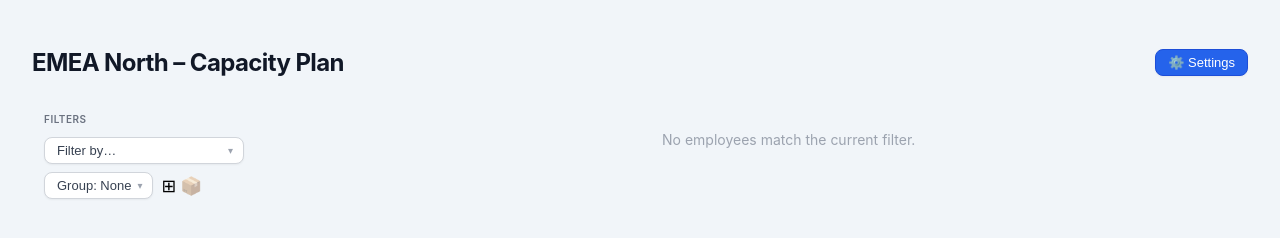
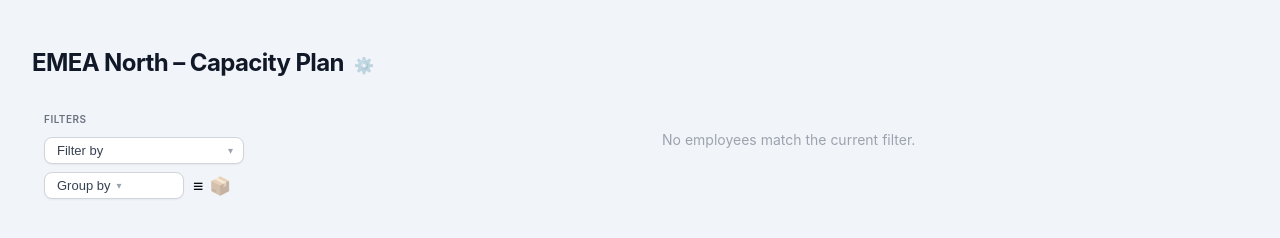
Before and after one commit to dfhromatka/capacity-plan, a website built with Vite: page src/index.html in a window 1280 px wide. Shown: the top 238 px of the page. Built offline with nearby package versions, Linux system fonts and the light colour scheme.

Commit message:
filter redesign, UI polish: hierarchical filters (#1360), settings gear inline with plan name, flag emoji polyfill, ∑/≡ toggle icons, fixed-width filter fields, Group by label improvements

```diff
--- a/package.json
+++ b/package.json
@@ -11,7 +11,8 @@
   },
   "dependencies": {
     "alpinejs": "^3.14.8",
-    "chart.js": "^4.4.0"
+    "chart.js": "^4.4.0",
+    "country-flag-emoji-polyfill": "^0.1.8"
   },
   "devDependencies": {
     "vite": "^5.4.0"
--- a/src/css/design-tokens.css
+++ b/src/css/design-tokens.css
@@ -8,6 +8,14 @@
    Last Updated: March 26, 2026
    Version: 1.3.1
    ═══════════════════════════════════════════════════════════════ */
+
+/* Flag emoji polyfill — Twemoji flags font scoped to regional indicator code points.
+   Windows system fonts (Segoe UI Emoji) don't include flag glyphs; this fills the gap. */
+@font-face {
+  font-family: 'Twemoji Country Flags';
+  src: url('../../node_modules/country-flag-emoji-polyfill/dist/TwemojiCountryFlags.woff2') format('woff2');
+  unicode-range: U+1F1E0-1F1FF, U+1F3F4, U+E0067, U+E006F, U+E0073, U+E0063, U+E0074, U+E007F;
+}
 
 :root {
   /* ─────────────────────────────────────────────────────────────
@@ -93,7 +101,7 @@
      ───────────────────────────────────────────────────────────── */
 
   /* Font Family */
-  --font-base: -apple-system, BlinkMacSystemFont, 'Segoe UI', Roboto, sans-serif;
+  --font-base: 'Twemoji Country Flags', -apple-system, BlinkMacSystemFont, 'Segoe UI', Roboto, sans-serif;
 
   /* Font Sizes (consistent scale) */
   --text-xs: 9px;                     /* Smallest - month card details */
--- a/src/css/styles.css
+++ b/src/css/styles.css
@@ -743,18 +743,6 @@ input[type="month"]::-webkit-datetime-edit-year-field {
   padding-right: 10px; /* slightly tighter — chevron provides visual right-side weight */
 }
 
-/* CTA variant — Settings button (filled blue) */
-.ctrl-btn--cta {
-  background: var(--color-primary);
-  color: var(--color-white);
-  border-color: var(--color-primary-hover);
-}
-
-.ctrl-btn--cta:hover {
-  background: var(--color-primary-hover);
-  color: var(--color-white);
-}
-
 /* Active (filtered) state — applied via Alpine :class binding */
 .filter-btn--active {
   border-color: var(--color-primary-light);
@@ -1109,14 +1097,20 @@ input[type="month"]::-webkit-datetime-edit-year-field {
   }
 }
 
-/* Title row — plan name on left, Settings button on right */
+/* Title row */
 .page-header {
   display: flex;
   flex-wrap: wrap;
   align-items: center;
-  justify-content: space-between;
   gap: var(--space-3);
   margin-bottom: var(--space-2);
+}
+
+/* Plan name + gear grouped together; title can grow freely */
+.page-title-group {
+  display: flex;
+  align-items: baseline;
+  gap: var(--space-2);
 }
 
 /* Plan name heading */
@@ -1127,10 +1121,30 @@ input[type="month"]::-webkit-datetime-edit-year-field {
   letter-spacing: -0.025em;          /* Tailwind tracking-tight */
 }
 
-.page-header__actions {
-  display: flex;
-  align-items: center;
-  gap: var(--space-1);
+/* Borderless gear icon — sits inline with plan name */
+.settings-gear-btn {
+  background: none;
+  border: none;
+  padding: 2px;
+  cursor: pointer;
+  font-size: 1rem;
+  line-height: 1;
+  opacity: 0.45;
+  border-radius: var(--radius-sm);
+  transition: opacity var(--duration-fast), filter var(--duration-fast);
+}
+.settings-gear-btn:hover {
+  opacity: 1;
+  filter: drop-shadow(0 1px 3px rgba(0,0,0,0.25));
+}
+.settings-gear-btn:focus-visible {
+  outline: 2px solid var(--color-primary);
+  outline-offset: 2px;
+  opacity: 1;
+}
+.settings-gear-btn:active {
+  filter: none;
+  opacity: 0.7;
 }
 
 
@@ -1212,6 +1226,13 @@ input[type="month"]::-webkit-datetime-edit-year-field {
   flex: 0 0 auto;
 }
 
+.sidebar-filters__row--compact .filter-dropdown {
+  width: 140px;
+}
+
+.sidebar-filters__row--compact .filter-dropdown .filter-btn {
+  width: 100%;
+}
 .sidebar-filters__group--icons {
   flex: 0 0 auto;
   display: flex;
@@ -1224,12 +1245,15 @@ input[type="month"]::-webkit-datetime-edit-year-field {
   font-size: 1.1rem;
   cursor: pointer;
   opacity: 0.45;
-  transition: opacity var(--duration-fast);
+  transition: opacity var(--duration-fast), filter var(--duration-fast);
   line-height: 1;
   user-select: none;
-}
-.filter-icon:hover { opacity: 0.75; }
+  border-radius: var(--radius-sm);
+  padding: 1px;
+}
+.filter-icon:hover { opacity: 1; filter: drop-shadow(0 1px 3px rgba(0,0,0,0.25)); }
 .filter-icon--active { opacity: 1; }
+.filter-icon--lg { font-size: 0.8rem; }
 
 /* ── FILTER ROWS (hierarchical field/condition pairs) ─────── */
 
--- a/src/index.html
+++ b/src/index.html
@@ -13,14 +13,11 @@
 <div id="app-top">
 
   <div class="page-header">
-    <h1 class="page-title"
-        x-text="$store.plan.planSettings.planName || 'Capacity Plan'">Capacity Plan</h1>
-
-    <div class="page-header__actions">
-      <!-- Settings -->
-      <button @click="window.location.href='settings.html'" class="ctrl-btn ctrl-btn--cta">
-        ⚙️ Settings
-      </button>
+    <div class="page-title-group">
+      <h1 class="page-title"
+          x-text="$store.plan.planSettings.planName || 'Capacity Plan'">Capacity Plan</h1>
+      <button @click="window.location.href='settings.html'" class="settings-gear-btn"
+        aria-label="Settings" title="Settings">⚙️</button>
     </div>
   </div>
 
@@ -197,13 +194,13 @@
     <div class="sidebar-filters__group--icons">
       <span @click="$store.plan.toggleCollapseAll()"
         :title="$store.plan.collapseAllEntries ? 'Show detail rows' : 'Show summary'"
-        :class="{'filter-icon--active': $store.plan.collapseAllEntries}"
+        :class="{'filter-icon--active': $store.plan.collapseAllEntries, 'filter-icon--lg': !$store.plan.collapseAllEntries}"
         :aria-pressed="$store.plan.collapseAllEntries"
         role="button" tabindex="0"
         @keydown.enter.prevent="$store.plan.toggleCollapseAll()"
         @keydown.space.prevent="$store.plan.toggleCollapseAll()"
         class="filter-icon"
-        x-text="$store.plan.collapseAllEntries ? '⊞' : '⊟'">
+        x-text="$store.plan.collapseAllEntries ? '≡' : '∑'">
       </span>
       <span @click="$store.plan.toggleShowArchived()"
         title="Show archived rows"
--- a/src/js/components.js
+++ b/src/js/components.js
@@ -19,9 +19,9 @@ export function registerComponents(Alpine) {
 
     get opts() {
       if (id === 'groupBy') return [
-        { value: 'None',     label: 'Group: None'     },
-        { value: 'ISM',      label: 'Group: ISM'      },
-        { value: 'Location', label: 'Group: Location' }
+        { value: 'None',     label: 'None'     },
+        { value: 'ISM',      label: 'ISM'      },
+        { value: 'Location', label: 'Location' }
       ];
       return [];
     },
@@ -33,7 +33,11 @@ export function registerComponents(Alpine) {
     },
 
     get label() {
-      return this.opts.find(o => o.value === this.currentVal)?.label ?? '';
+      const val = this.currentVal;
+      if (id === 'groupBy') {
+        return (!val || val === 'None') ? 'Group by' : `Group by ${val}`;
+      }
+      return this.opts.find(o => o.value === val)?.label ?? '';
     },
 
     get isFiltered() { return false; },
@@ -80,7 +84,7 @@ export function registerComponents(Alpine) {
     get isActive()  { return this.field !== null && this.condition !== null; },
 
     get fieldLabel() {
-      return this.fieldOpts.find(o => o.value === this.field)?.label ?? 'Filter by…';
+      return this.fieldOpts.find(o => o.value === this.field)?.label ?? 'Filter by';
     },
     get condLabel() {
       if (!this.field) return '';
```
Also changed, not shown: 1 other file.
